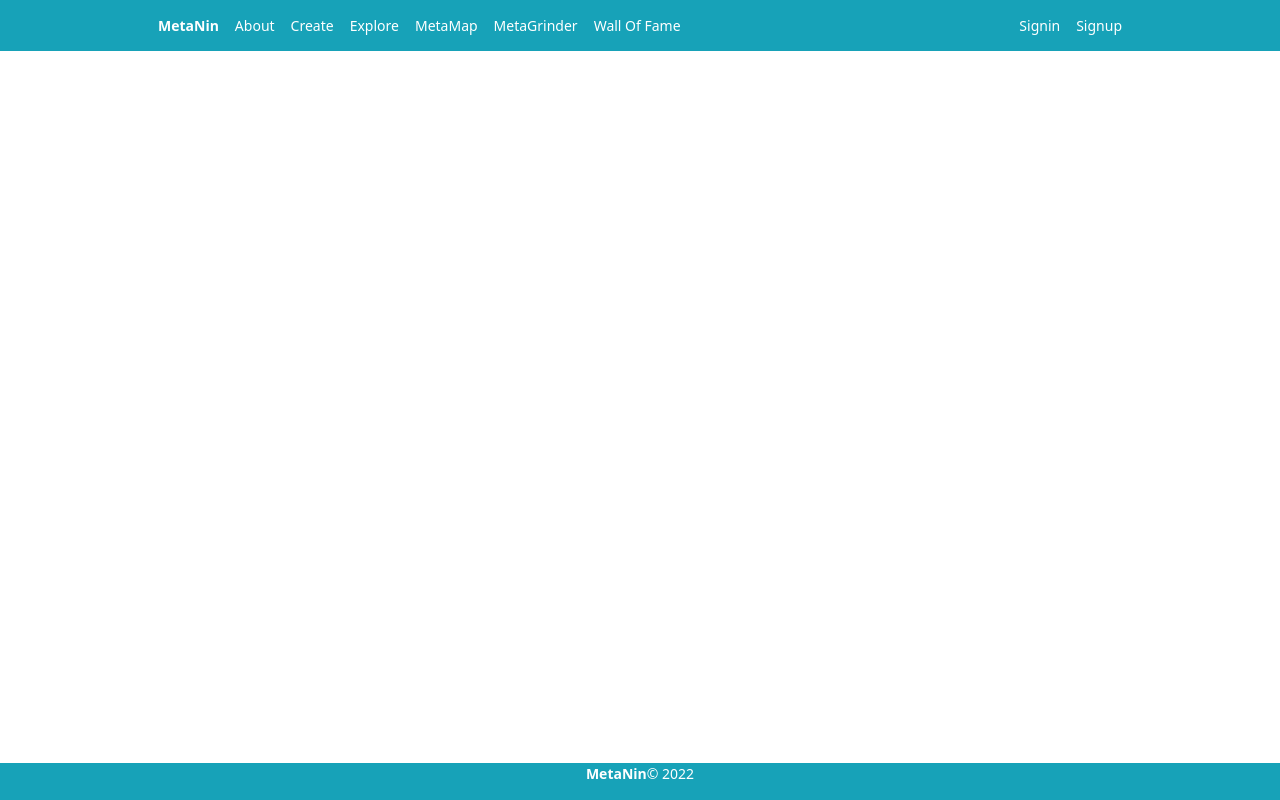
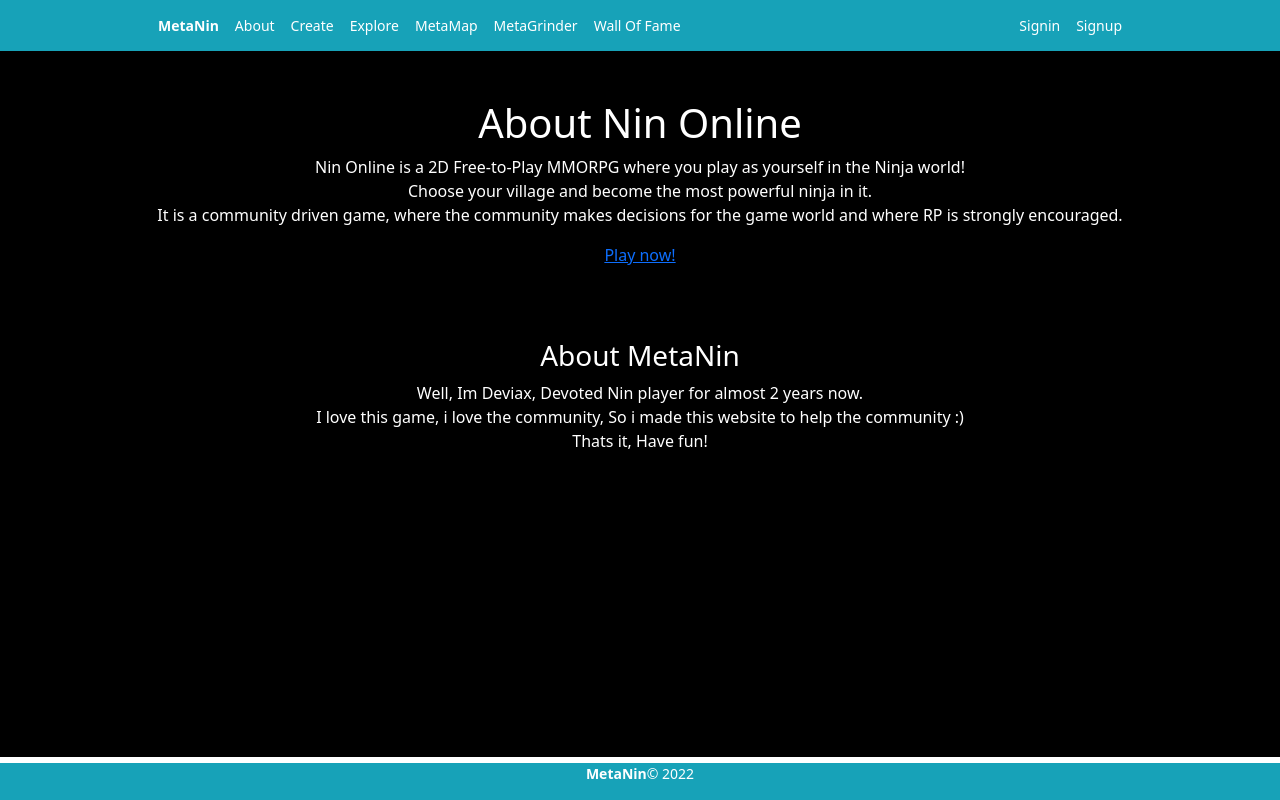
Before and after one commit to HanziD/MetaNin-app, an Angular app: page /About in a window 1280 px wide. Before the commit this address led to /. Built offline with nearby package versions, Linux system fonts and the light colour scheme.

Commit message:
About layout created and formatted

```diff
--- /dev/null
+++ b/src/app/About/AboutLayout.component.css
@@ -0,0 +1,13 @@
+.bg{
+    background-color: black;
+}
+.text-center{
+    text-align: center;
+}
+.m-5{
+    margin: 3rem;
+}
+.row{
+    display: flex;
+    flex-wrap: wrap;
+}
--- /dev/null
+++ b/src/app/About/AboutLayout.component.html
@@ -0,0 +1,27 @@
+<body class="bg">
+  <div class="row m-5 text-center text-white h-100 ">
+    <div class="col-12">
+      <h1 class="text-center">About Nin Online</h1>
+
+      <p>
+        Nin Online is a 2D Free-to-Play MMORPG where you play as yourself in the
+        Ninja world! <br />
+        Choose your village and become the most powerful ninja in it. <br/>
+        It is a community driven game, where the community makes decisions for the game world and where RP is strongly encouraged.
+      </p>
+
+      <a href="https://www.ninonline.org/forum/index.php">Play now!</a>
+
+      <br/>
+      <br/>
+      <h3 class="mt-5 text-center">About MetaNin</h3>
+
+      <p>
+        Well, Im Deviax, Devoted Nin player for almost 2 years now. <br/>
+        I love this game, i love the community, So i made this website to help the community :) <br/>
+        Thats it, Have fun!
+      </p>
+    </div>
+  </div>
+  <br/><br/><br/><br/><br/><br/><br/><br/><br/><br/>
+</body>
--- a/src/app/app-routing.module.ts
+++ b/src/app/app-routing.module.ts
@@ -4,11 +4,14 @@ import { RouterModule, Routes } from '@angular/router';
 import { CreateLayoutComponent } from './Create/CreateLayout.component';
 import { homepage } from './HomePage/HomePage.component';
 import { ExploreLayoutComponent } from './Explore/ExploreLayout.component';
+import { AboutLayoutComponent } from './About/AboutLayout.component';
 
 const routes: Routes = [
   {path: 'Create', component: CreateLayoutComponent},
   {path: 'MetaNin', component: homepage},
-  {path: 'Explore', component: ExploreLayoutComponent}
+  {path: 'Explore', component: ExploreLayoutComponent},
+  {path: 'About', component: AboutLayoutComponent},
+
 ];
 
 @NgModule({
--- a/src/app/app.module.ts
+++ b/src/app/app.module.ts
@@ -10,6 +10,7 @@ import { homepage } from './HomePage/HomePage.component';
 import { AppRoutingModule } from './app-routing.module';
 import { CreateLayoutComponent } from './Create/CreateLayout.component';
 import { ExploreLayoutComponent } from './Explore/ExploreLayout.component';
+import { AboutLayoutComponent } from './About/AboutLayout.component';
 
 @NgModule({
   declarations: [
@@ -19,7 +20,9 @@ import { ExploreLayoutComponent } from './Explore/ExploreLayout.component';
     homepage,
     VerticalCardComponent,
     CreateLayoutComponent,
-    ExploreLayoutComponent
+    ExploreLayoutComponent,
+    AboutLayoutComponent,
+
   ],
   imports: [
     BrowserModule,
```
Also changed, not shown: src/app/About/AboutLayout.component.ts (added, +11 -0 lines).
